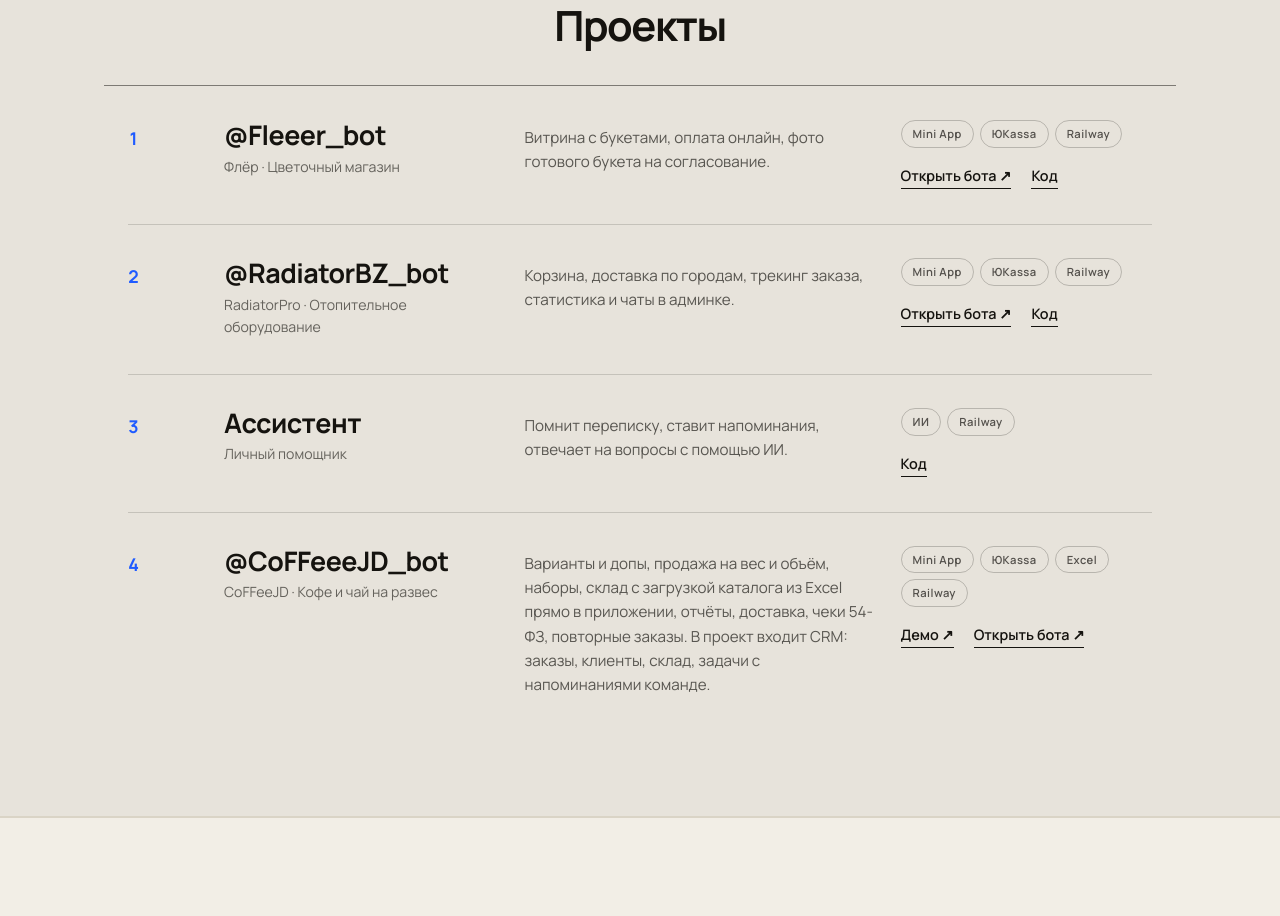
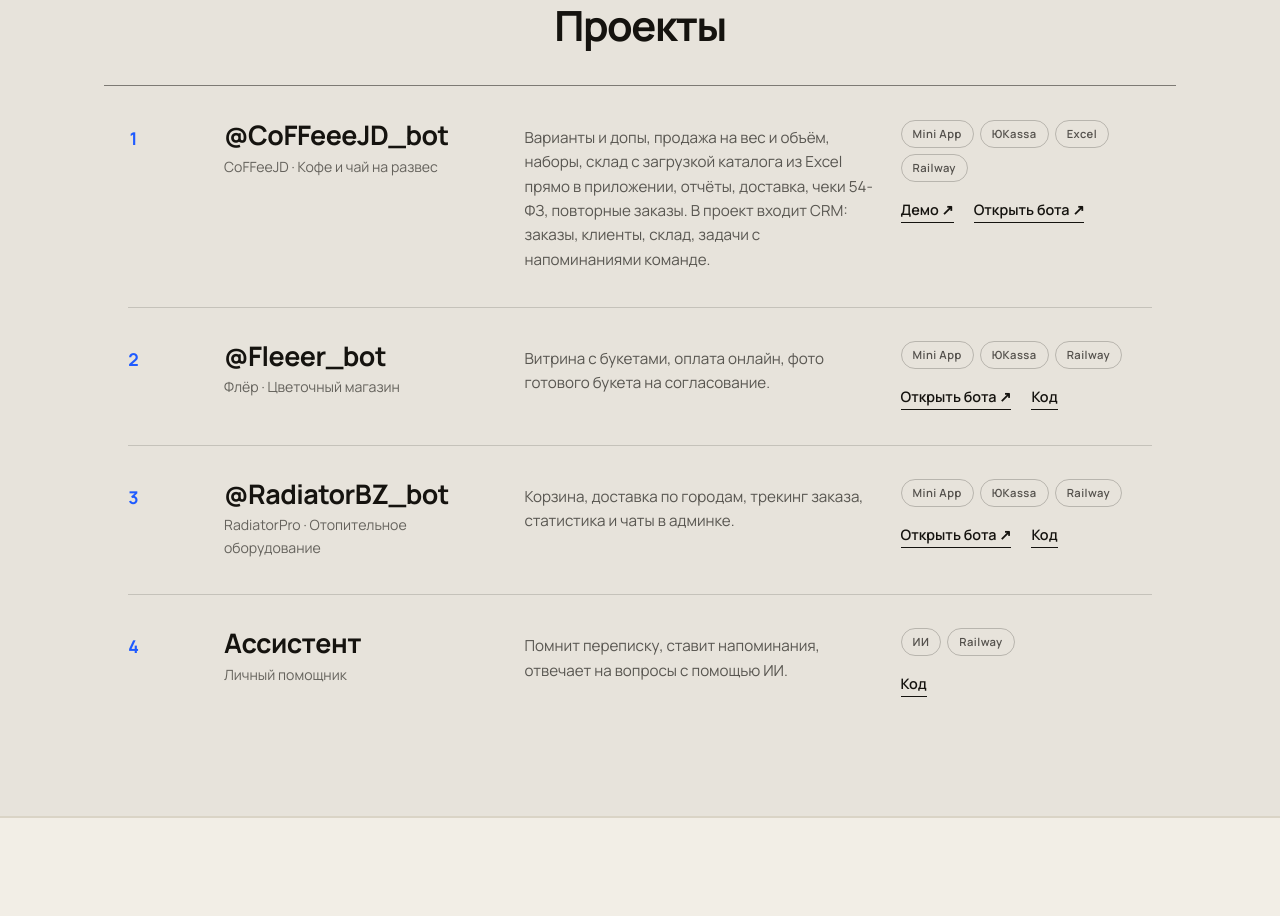
Before and after one commit to zhennyy/botforall, a React (Vite) app: page / in a window 1280 px wide. Shown: the part 1960-2876 px from the top of the page. Built offline with nearby package versions, Linux system fonts and the light colour scheme.

Commit message:
Projects: CoFFeeJD first, assistant last

```diff
--- a/src/components/Projects.jsx
+++ b/src/components/Projects.jsx
@@ -1,29 +1,29 @@
 import Reveal from './Reveal'
 const works = [
   {
-    num: '1', name: 'Флёр', kind: 'Цветочный магазин',
+    num: '1', name: 'CoFFeeJD', kind: 'Кофе и чай на развес',
+    text: 'Варианты и допы, продажа на вес и объём, наборы, склад с загрузкой каталога из Excel прямо в приложении, отчёты, доставка, чеки 54-ФЗ, повторные заказы. В проект входит CRM: заказы, клиенты, склад, задачи с напоминаниями команде.',
+    stack: ['Mini App', 'ЮKassa', 'Excel', 'Railway'],
+    demo: '/coffeejd-demo.html',
+    bot: 'https://t.me/CoFFeeeJD_bot',
+  },
+  {
+    num: '2', name: 'Флёр', kind: 'Цветочный магазин',
     text: 'Витрина с букетами, оплата онлайн, фото готового букета на согласование.',
     stack: ['Mini App', 'ЮKassa', 'Railway'],
     bot: 'https://t.me/Fleeer_bot', code: 'https://github.com/zhennyy/flowerbot',
   },
   {
-    num: '2', name: 'RadiatorPro', kind: 'Отопительное оборудование',
+    num: '3', name: 'RadiatorPro', kind: 'Отопительное оборудование',
     text: 'Корзина, доставка по городам, трекинг заказа, статистика и чаты в админке.',
     stack: ['Mini App', 'ЮKassa', 'Railway'],
     bot: 'https://t.me/RadiatorBZ_bot', code: 'https://github.com/zhennyy/radiatorbot',
   },
   {
-    num: '3', name: 'Ассистент', kind: 'Личный помощник',
+    num: '4', name: 'Ассистент', kind: 'Личный помощник',
     text: 'Помнит переписку, ставит напоминания, отвечает на вопросы с помощью ИИ.',
     stack: ['ИИ', 'Railway'],
     code: 'https://github.com/zhennyy/telegram-assistant-bot',
-  },
-  {
-    num: '4', name: 'CoFFeeJD', kind: 'Кофе и чай на развес',
-    text: 'Варианты и допы, продажа на вес и объём, наборы, склад с загрузкой каталога из Excel прямо в приложении, отчёты, доставка, чеки 54-ФЗ, повторные заказы. В проект входит CRM: заказы, клиенты, склад, задачи с напоминаниями команде.',
-    stack: ['Mini App', 'ЮKassa', 'Excel', 'Railway'],
-    demo: '/coffeejd-demo.html',
-    bot: 'https://t.me/CoFFeeeJD_bot',
   },
 ]
 
```
